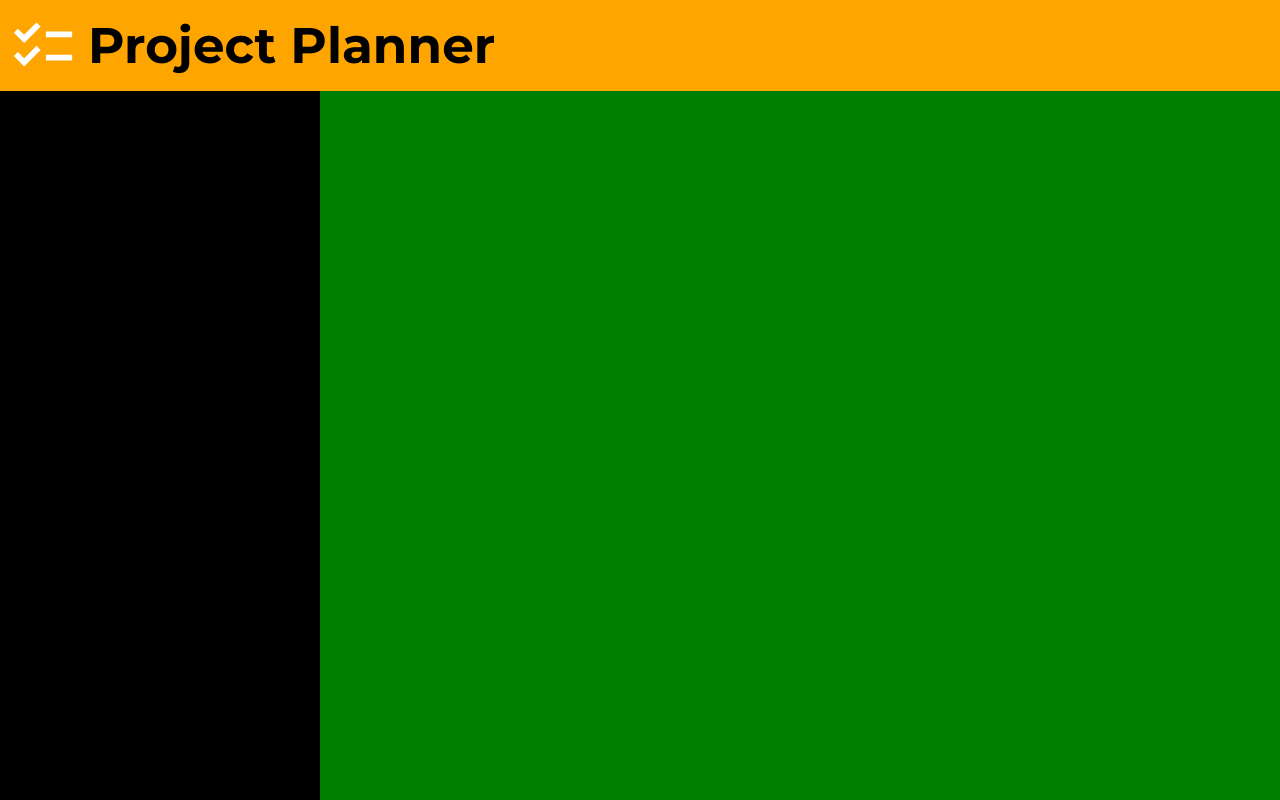
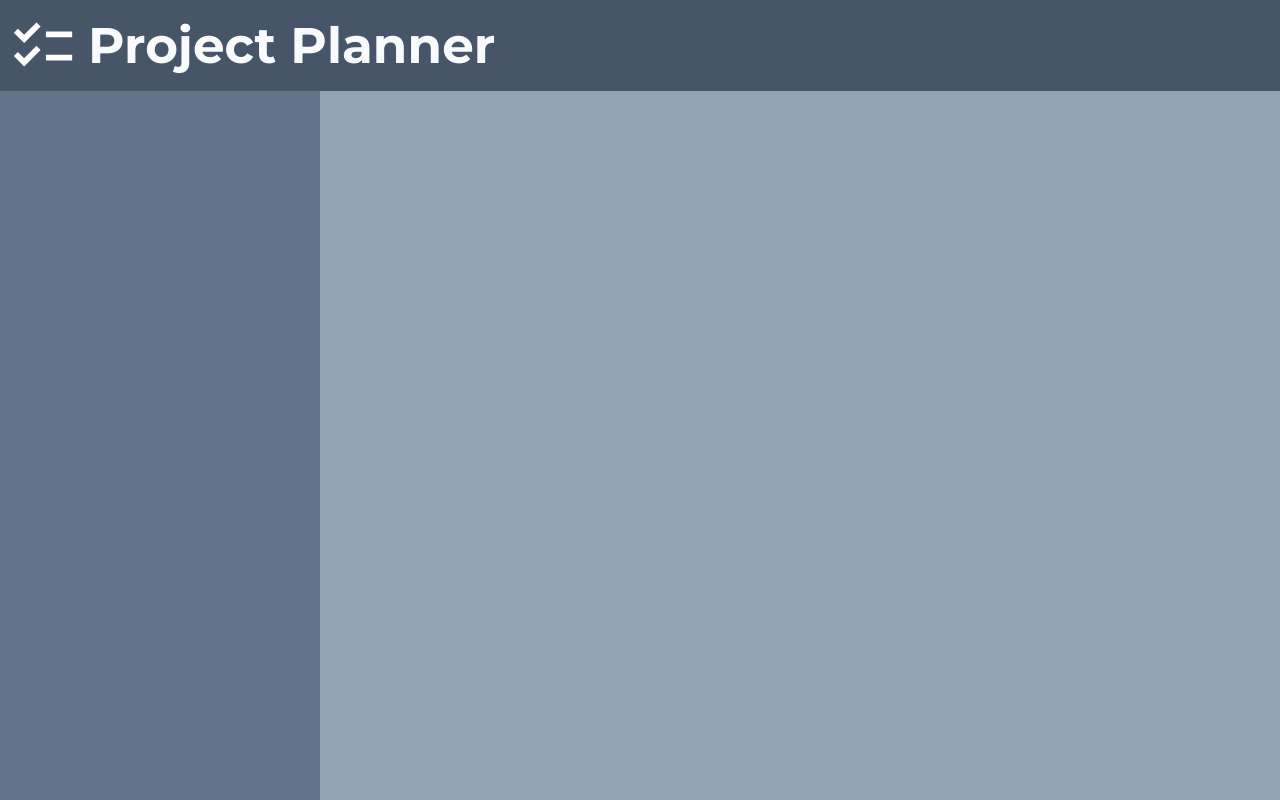
Before and after one commit to AndrewAttemptsCode/odin-todo-list, a website built with webpack: page src/index.html in a window 1280 px wide. Built offline with nearby package versions, Linux system fonts and the light colour scheme.

Commit message:
Style backgrounds of the template

```diff
--- a/src/style.css
+++ b/src/style.css
@@ -48,18 +48,18 @@ p, h1, h2, h3, h4, h5, h6 {
 
 .header {
     grid-area: header;
-    background: orange;
+    background: #475569;
     padding: 8px;
 }
 
 .side-bar {
     grid-area: side-bar;
-    background: black;
+    background: #64748b;
 }
 
 .main-content {
     grid-area: main-content;
-    background: green;
+    background: #94a3b8;
 }
 
 /* Header Section */
@@ -79,4 +79,5 @@ p, h1, h2, h3, h4, h5, h6 {
 .logo-text {
     font-family: "Montserrat";
     font-size: 50px;
+    color: #f8fafc;
 }
```
